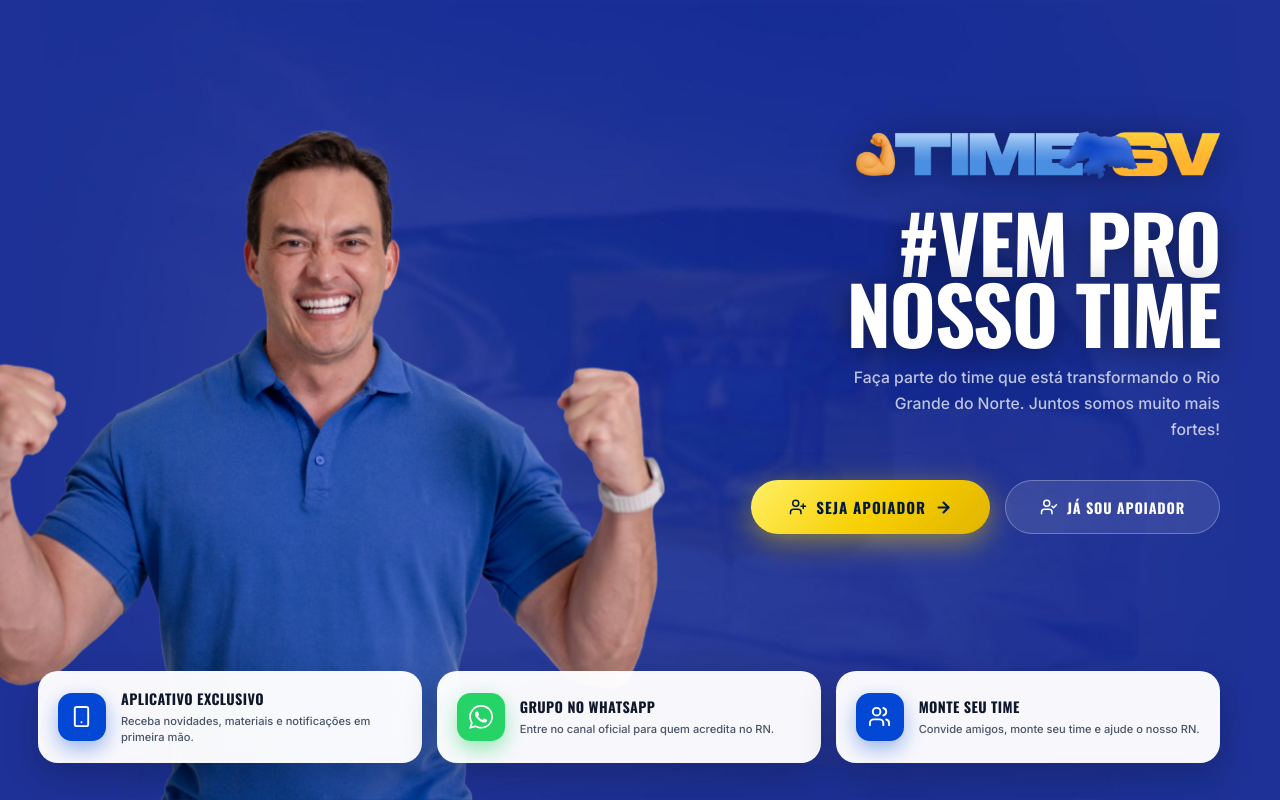
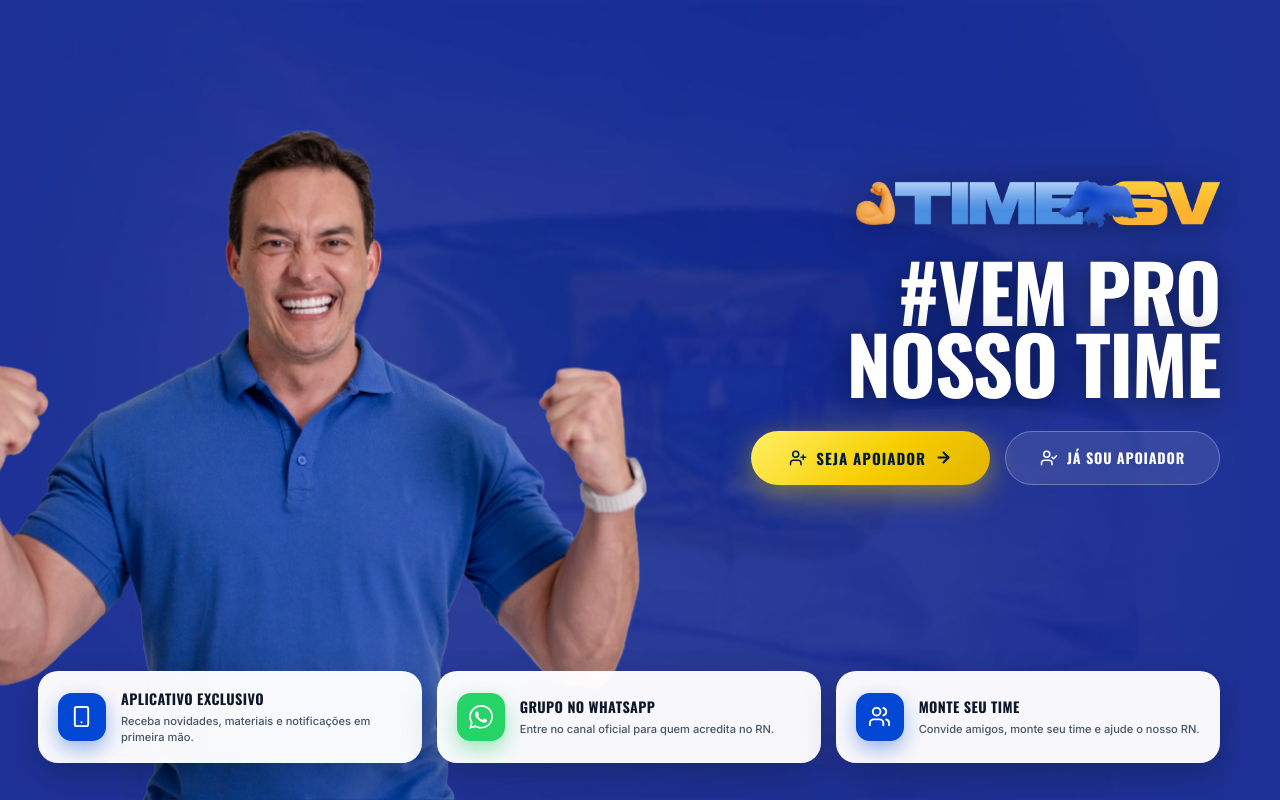
Before and after one commit to ReneBM/Apoiadores, a React (Vite) app in the folder frontend/: page /lp in a window 1280 px wide. Built offline with nearby package versions, Linux system fonts and the light colour scheme; no server answers; a web font is replaced by a local one.

Commit message:
style: LP - remove frase de apoio e desloque foto mais a esquerda (marginLeft -4rem)

```diff
--- a/frontend/src/pages/LandingPage.jsx
+++ b/frontend/src/pages/LandingPage.jsx
@@ -268,7 +268,7 @@ export default function LandingPage() {
           alignItems: 'flex-end',
           justifyContent: 'flex-start',
           paddingLeft: '0',
-          marginLeft: '-2.8rem',
+          marginLeft: '-4rem',
           overflow: 'visible',
           opacity: 0,
           animation: 'lpFadeInLeft 1.15s cubic-bezier(0.22,1,0.36,1) 0.15s forwards',
@@ -325,25 +325,11 @@ export default function LandingPage() {
             letterSpacing: '-1.5px',
             color: '#ffffff',
             textShadow: '0 4px 30px rgba(0,0,0,0.5)',
-            margin: '0 0 1.1rem 0',
+            margin: '0 0 2.2rem 0',
             whiteSpace: 'nowrap',
           }}>
             #VEM PRO<br />NOSSO TIME
           </h1>
-
-          {/* Subheadline / Texto de apoio */}
-          <p style={{
-            fontFamily: "'Inter', sans-serif",
-            fontSize: '1.05rem',
-            fontWeight: 500,
-            lineHeight: 1.65,
-            color: 'rgba(255,255,255,0.72)',
-            margin: '0 0 2.5rem 0',
-            maxWidth: '370px',
-          }}>
-            Faça parte do time que está transformando o Rio Grande do Norte.
-            Juntos somos muito mais fortes!
-          </p>
 
           {/* Botões de ação */}
           <div style={{
```
